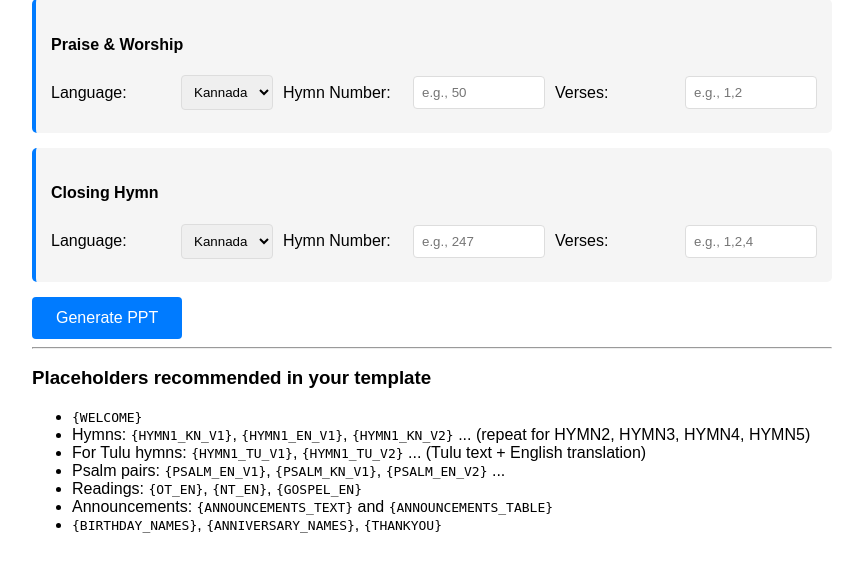
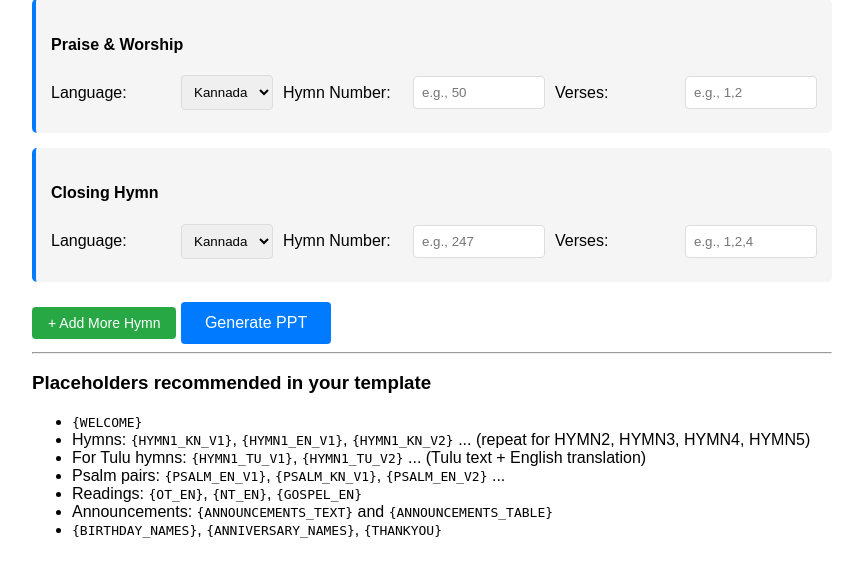
Before and after one commit to hazelr125/church_ppt_app, a Flask app: page / in a window 1280 px wide. Shown: the part 958-1537 px from the top of the page, without its empty margins (208-1071 px from the left). Before the commit the page ends 1491 px from the top, so only its background shows below. Run offline with Flask 2, Linux system fonts and the light colour scheme; parts of the project's set-up code (start-up, migrations or seed data) failed here and were passed over.

Commit message:
Updated files

```diff
--- a/generate_ppt.py
+++ b/generate_ppt.py
@@ -1,24 +1,23 @@
 # generate_ppt.py
 from pptx import Presentation
 from pptx.util import Pt
-from pptx.util import Inches
 import re
-from pptx.dml.color import RGBColor
 
 import fnmatch
 FONT_STYLES = {
-    "{ANNOUNCEMENTS_TEXT}": {"font_name": "Calbri (MS)", "font_size_pt": 24},
+    "{ANNOUNCEMENTS_TEXT}": {"font_name": "Calibri (MS)", "font_size_pt": 24},
     "{PSALMS_DES}": {"font_name": "Times New Roman MT", "font_size_pt": 60},
     "{OT_DES}": {"font_name": "Times New Roman MT", "font_size_pt": 60},
     "{NT_DES}": {"font_name": "Times New Roman MT", "font_size_pt": 60},
     "{GOSPEL_DES}": {"font_name": "Times New Roman MT", "font_size_pt": 60},
-    "PSALM_EN_V*": {"font_name": "Calbri (MS)", "font_size_pt": 50},
-    "OT_EN_V*": {"font_name": "Calbri (MS)", "font_size_pt": 50},
-    "NT_EN_V*": {"font_name": "Calbri (MS)", "font_size_pt": 50},
-    "GOSPEL_EN_V*": {"font_name": "Calbri (MS)", "font_size_pt": 50},
+    "PSALM_EN_V*": {"font_name": "Calibri (MS)", "font_size_pt": 50},
+    "OT_EN_V*": {"font_name": "Calibri (MS)", "font_size_pt": 50},
+    "NT_EN_V*": {"font_name": "Calibri (MS)", "font_size_pt": 50},
+    "GOSPEL_EN_V*": {"font_name": "Calibri (MS)", "font_size_pt": 50},
     "HYMN*_DES": {"font_name": "Times New Roman MT", "font_size_pt": 60},
-    "HYMN*_KN_V*": {"font_name": "Noto Sans Kannada MT", "font_size_pt": 55},
-    "HYMN*_EN_V*": {"font_name": "Calbri (MS)", "font_size_pt": 55},
+    #"HYMN*_KN_V*": {"font_name": "Noto Sans Kannada MT", "font_size_pt": 55},
+    "HYMN*_KN_V*": {"font_name": "Calibri (MS)", "font_size_pt": 55},
+    "HYMN*_EN_V*": {"font_name": "Calibri (MS)", "font_size_pt": 55},
 }
 
 def get_font_style_for_placeholder(ph):
--- a/templates/index.html
+++ b/templates/index.html
@@ -67,6 +67,24 @@
       margin-bottom: 10px;
       color: #333;
     }
+    .add-hymn-btn {
+      background-color: #28a745;
+      padding: 8px 16px;
+      font-size: 14px;
+      margin-top: 10px;
+    }
+    .add-hymn-btn:hover {
+      background-color: #218838;
+    }
+    .remove-hymn-btn {
+      background-color: #dc3545;
+      padding: 6px 12px;
+      font-size: 12px;
+      margin-left: 10px;
+    }
+    .remove-hymn-btn:hover {
+      background-color: #c82333;
+    }
   </style>
 </head>
 <body>
@@ -90,7 +108,8 @@
     <h3 class="section-title">Hymn Numbers</h3>
     <p class="help-text">Enter the hymn numbers as they appear in your hymn book (e.g., 140, 113, 156, etc.)</p>
 
-    <div class="hymn-section">
+    <div id="hymns-container">
+    <div class="hymn-section" data-hymn-index="1">
       <h4>Opening Hymn</h4>
       <div class="hymn-input">
         <label>Language:</label>
@@ -106,7 +125,7 @@
       </div>
     </div>
 
-    <div class="hymn-section">
+    <div class="hymn-section" data-hymn-index="2">
       <h4>Middle Hymn</h4>
       <div class="hymn-input">
         <label>Language:</label>
@@ -122,7 +141,7 @@
       </div>
     </div>
 
-    <div class="hymn-section">
+    <div class="hymn-section" data-hymn-index="3">
       <h4>Offertory Hymn</h4>
       <div class="hymn-input">
         <label>Language:</label>
@@ -138,7 +157,7 @@
       </div>
     </div>
 
-    <div class="hymn-section">
+    <div class="hymn-section" data-hymn-index="4">
       <h4>Praise & Worship</h4>
       <div class="hymn-input">
         <label>Language:</label>
@@ -154,7 +173,7 @@
       </div>
     </div>
 
-    <div class="hymn-section">
+    <div class="hymn-section" data-hymn-index="5">
       <h4>Closing Hymn</h4>
       <div class="hymn-input">
         <label>Language:</label>
@@ -169,6 +188,9 @@
         <input type="text" name="hymn5_verses" placeholder="e.g., 1,2,4">
       </div>
     </div>
+    </div>
+
+    <button type="button" class="add-hymn-btn" onclick="addHymn()">+ Add More Hymn</button>
 
     <button type="submit">Generate PPT</button>
   </form>
@@ -184,5 +206,41 @@
     <li>Announcements: <code>{ANNOUNCEMENTS_TEXT}</code> and <code>{ANNOUNCEMENTS_TABLE}</code></li>
     <li><code>{BIRTHDAY_NAMES}</code>, <code>{ANNIVERSARY_NAMES}</code>, <code>{THANKYOU}</code></li>
   </ul>
+
+  <script>
+    let hymnCount = 5;
+
+    function addHymn() {
+      hymnCount++;
+      const container = document.getElementById('hymns-container');
+
+      const hymnSection = document.createElement('div');
+      hymnSection.className = 'hymn-section';
+      hymnSection.setAttribute('data-hymn-index', hymnCount);
+
+      hymnSection.innerHTML = `
+        <h4>Hymn ${hymnCount} <button type="button" class="remove-hymn-btn" onclick="removeHymn(this)">Remove</button></h4>
+        <div class="hymn-input">
+          <label>Language:</label>
+          <select name="hymn${hymnCount}_language" style="padding: 8px; border: 1px solid #ddd; border-radius: 4px;">
+            <option value="kannada">Kannada</option>
+            <option value="tulu">Tulu</option>
+            <option value="english">English</option>
+          </select>
+          <label>Hymn Number:</label>
+          <input type="text" name="hymn${hymnCount}_number" placeholder="e.g., 123">
+          <label>Verses:</label>
+          <input type="text" name="hymn${hymnCount}_verses" placeholder="e.g., 1,2,3 or leave empty for all">
+        </div>
+      `;
+
+      container.appendChild(hymnSection);
+    }
+
+    function removeHymn(button) {
+      const hymnSection = button.closest('.hymn-section');
+      hymnSection.remove();
+    }
+  </script>
 </body>
 </html>
```
Also changed, not shown: build_helpers.py (+0 -12 lines), english_hymns.csv (+24 -24 lines), hymns_db.py (+13 -2 lines), 1 other file.
